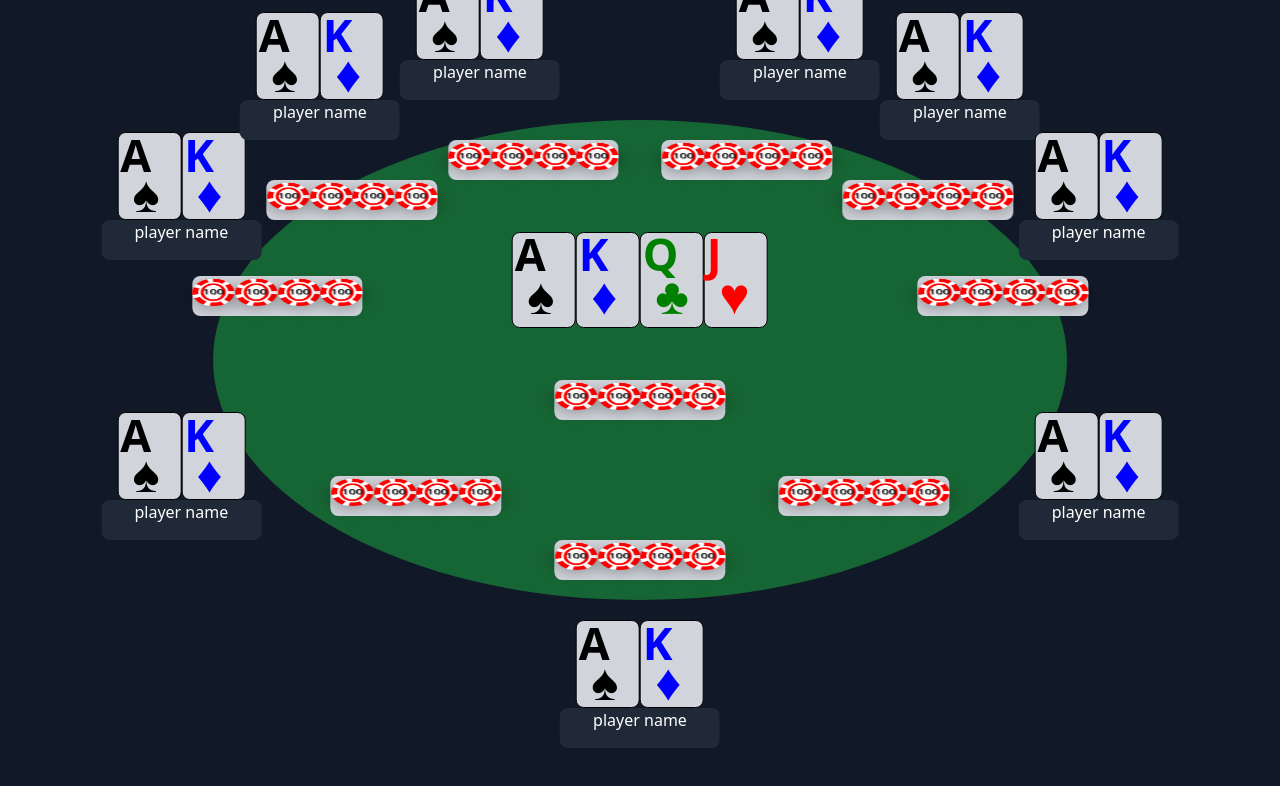
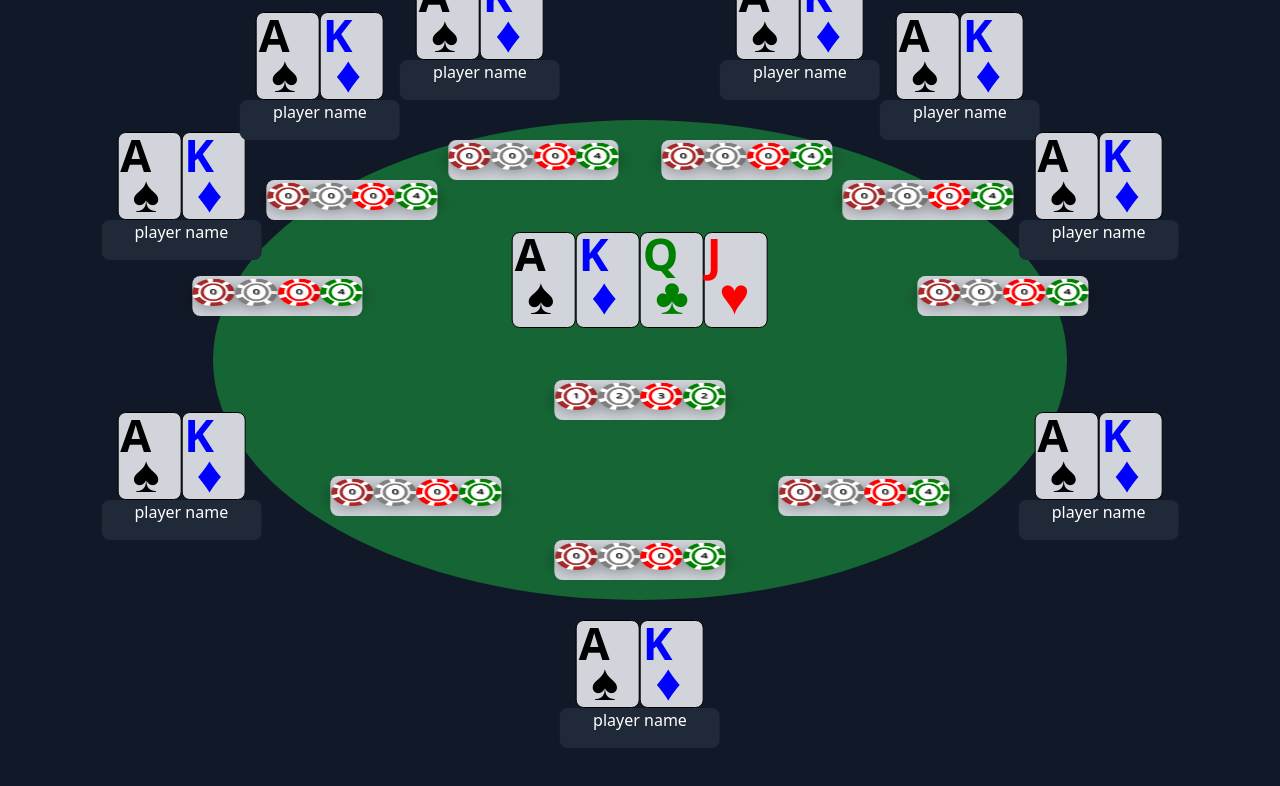
Before and after one commit to wegman7/poker-frontend, a Next.js app: page /room in a window 1280 px wide. Shown: the top 786 px of the page. Built offline with nearby package versions, Linux system fonts and the light colour scheme.

Commit message:
chip colors added

```diff
--- a/src/app/room/Chips.tsx
+++ b/src/app/room/Chips.tsx
@@ -1,12 +1,31 @@
 import Chip from "./Chip";
 
-const Chips = ({ size, position }: { size: string, position: string }) => {
+const brownValue = .25;
+const grayValue = 1;
+const redValue = 5;
+const greenValue = 25;
+
+const calculateAmounts = (amount: number) => {
+  const green = Math.floor(amount / greenValue);
+  amount -= green * greenValue;
+  const red = Math.floor(amount / redValue);
+  amount -= red * redValue;
+  const gray = Math.floor(amount / grayValue);
+  amount -= gray * grayValue;
+  const brown = Math.floor(amount / brownValue);
+
+  return { gray, brown, red, green };
+}
+
+const Chips = ({ size, position, amount }: { size: string, position: string, amount: number }) => {
+  const { gray, brown, red, green } = calculateAmounts(amount);
+
   return (
     <div className={`absolute transform -translate-x-1/2 -translate-y-1/2 ${size} ${position} flex bg-gray-300 rounded-lg text-gray-800`}>
-      <Chip amount={100} color="red" />
-      <Chip amount={100} color="red" />
-      <Chip amount={100} color="red" />
-      <Chip amount={100} color="red" />
+      <Chip amount={brown} color="brown" />
+      <Chip amount={gray} color="gray" />
+      <Chip amount={red} color="red" />
+      <Chip amount={green} color="green" />
     </div>
   );
 };
--- a/src/app/room/Seat.tsx
+++ b/src/app/room/Seat.tsx
@@ -60,7 +60,7 @@ const Seat = ({ seatId }: { seatId: number }) => {
   return (
     <>
       <Cards size={cardsSize} position={cardsPositions[seatId]} cards={['As', 'Kd']} />
-      <Chips size={chipAreaSize} position={chipAreaPositions[seatId]} />
+      <Chips size={chipAreaSize} position={chipAreaPositions[seatId]} amount={100} />
       <PlayerInfo position={seatPositions[seatId]} />
     </>
   );
--- a/src/app/room/page.tsx
+++ b/src/app/room/page.tsx
@@ -18,7 +18,7 @@ export default function Room() {
     <div className="absolute top-1/2 left-1/2 transform -translate-x-1/2 -translate-y-1/2 w-full h-full max-h-[calc(100vw*3/4)] max-w-[calc(100vh*4/3)] aspect-[4/3]">
       <div className="absolute top-[45%] left-1/2 transform -translate-x-1/2 -translate-y-1/2 w-[80%] h-[60%] bg-green-800 rounded-[50%_50%_50%_50%]" />
       <Cards size={cardsSizes[2]} position={cardsPositions} cards={['As', 'Kd', 'Qc', 'Jh']} />
-      <Chips size={chipAreaSize} position={chipAreaPositions} />
+      <Chips size={chipAreaSize} position={chipAreaPositions} amount={67.25} />
       {[...Array(9)].map((_, index) => (
         <Seat key={index} seatId={index} />
       ))}
```
